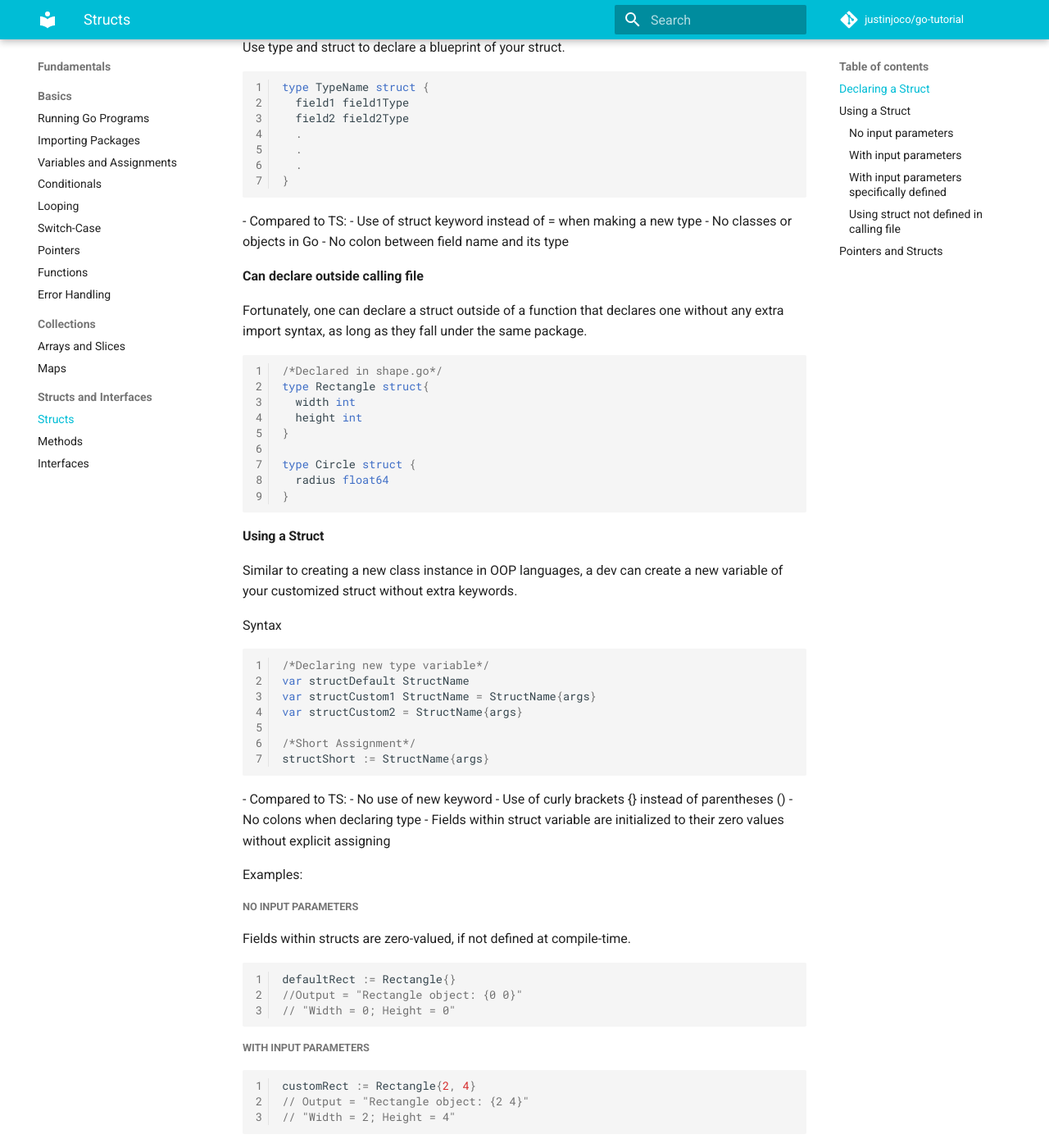
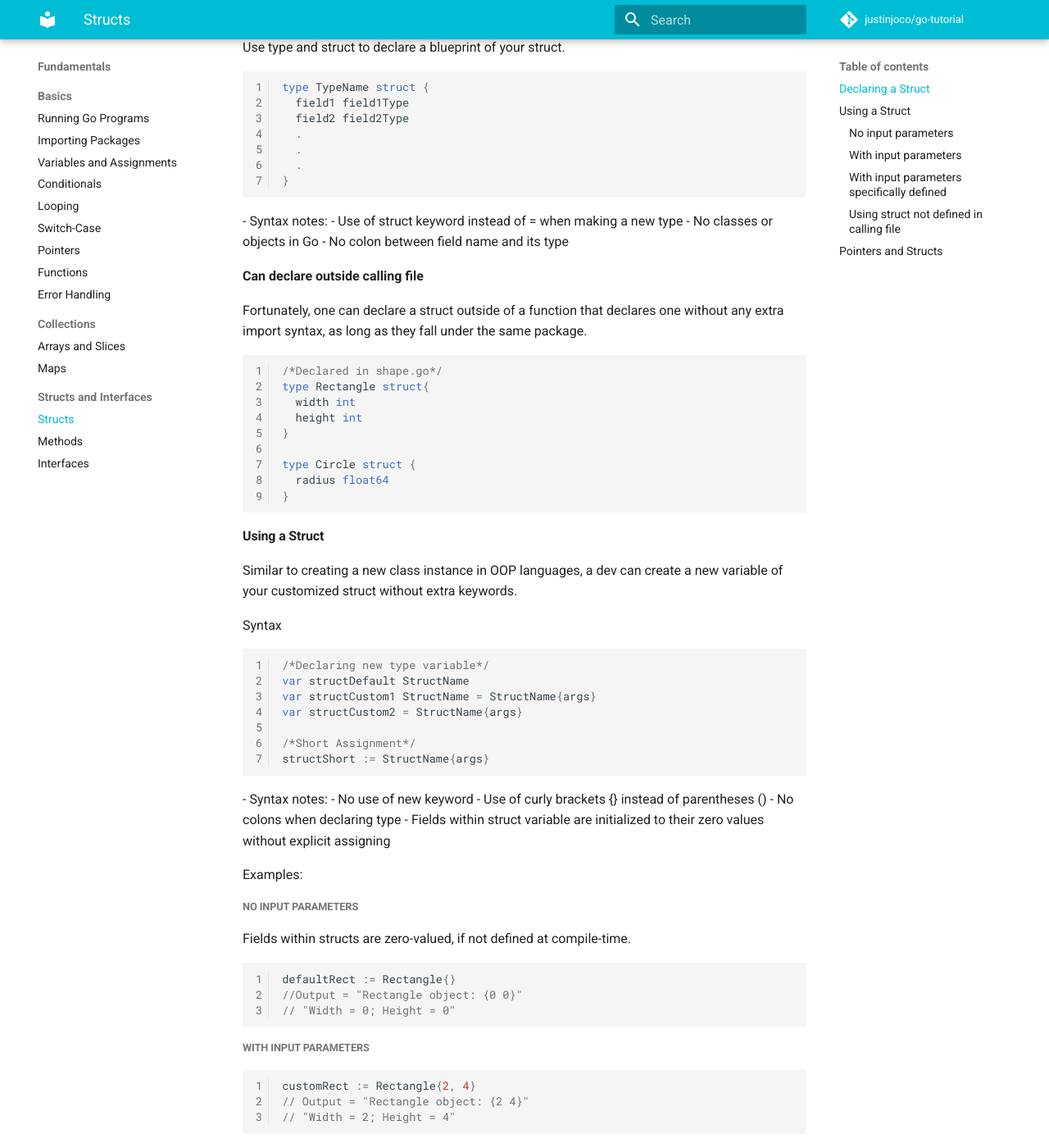
Before and after one commit to justinjoco/go-tutorial, an MkDocs documentation site: the page built from docs/pseudo-oop/structs.md, in a window 1280 px wide and 1400 px high, scrolled down 333 px. Shown: the whole window at 82% size. Built offline with MkDocs 1.6.1 and Material for MkDocs 9.7.7, drawn with Linux system fonts in a browser that asks for light colours; comment, search, counter and statistics services are not loaded.

Commit message:
changed ts comparisons to general syntax notes

````diff
--- a/docs/pseudo-oop/structs.md
+++ b/docs/pseudo-oop/structs.md
@@ -15,7 +15,7 @@ type TypeName struct {
   .
 }
 ```
-- Compared to TS:
+- Syntax notes:
   - Use of struct keyword instead of = when making a new type
   - No classes or objects in Go
   - No colon between field name and its type
@@ -49,7 +49,7 @@ var structCustom2 = StructName{args}
 /*Short Assignment*/
 structShort := StructName{args}
 ```
-- Compared to TS:
+- Syntax notes:
   - No use of new keyword
   - Use of curly brackets {} instead of parentheses ()
   - No colons when declaring type
````
Also changed, not shown: docs/basics/functions.md (+1 -1 lines).
